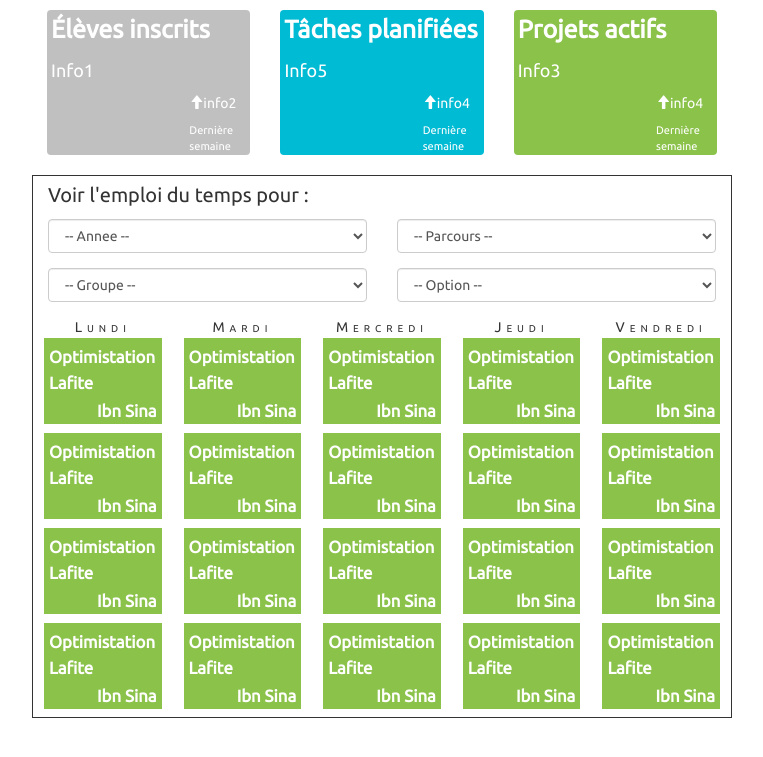
After one commit to KOHITech/CampusApp.Serevr, a PHP site: page /Dashboard_modal.html in a window 1280 px wide. The commit adds this page. Shown: the top 757 px of the page, without its empty margins (258-1021 px from the left). Run offline with PHP 8.4, Linux system fonts and the light colour scheme.

Commit message:
adding dashboard modal & refactoring addTask page

```diff
--- /dev/null
+++ b/Dashboard_modal.html
@@ -0,0 +1,371 @@
+
+
+<!DOCTYPE html>
+<html>
+  <head>
+    <meta charset="utf-8">
+    <meta http-equiv="X-UA-Compatible" content="IE=edge">
+    <meta name="viewport" content="width=device-width, initial-scale=1">
+    <!-- The above 3 meta tags *must* come first in the head; any other head content must come *after* these tags -->
+    <meta name="description" content="">
+    <meta name="author" content="">
+    <link rel="icon" type="image/x-icon" href="img/campusapp.ico">
+
+    <title>ECC Dashboard</title>
+
+    <!-- Bootstrap core CSS -->
+
+    <link href="dist/css/bootstrap.min.css" rel="stylesheet">
+
+    <link href="css/dashboard_modal.css" rel="stylesheet">
+  </head>
+  <body>
+    <div class="conteneur1">
+      <div class="col-md-4 col-lg-4 col-sm-6 col-xs-6 dash-box">
+        <div class="R1">
+          <p class="T1">Élèves inscrits</p>
+          <p class="Info1">Info1</p>
+          <p class="Info2"><span class="glyphicon glyphicon-arrow-up" aria-hidden="true"></span>info2</p>
+          <p class="T2">Dernière semaine</p>
+        </div><!--R1-->
+      </div>
+
+
+
+      <div class="col-md-4 col-lg-4 col-sm-6 col-xs-6 dash-box">
+        <div class="R3">
+            <p class="T1">Tâches planifiées</p>
+            <p class="Info1">Info5</p>
+            <p class="Info2"><span class="glyphicon glyphicon-arrow-up" aria-hidden="true"></span>info4</p>
+            <p class="T2">Dernière semaine</p>
+        </div>
+      </div><!--R3-->
+
+      <div class="col-md-4 col-lg-4 col-sm-6 col-xs-6 dash-box">
+        <div class="R2">
+            <p class="T1">Projets actifs</p>
+            <p class="Info1">Info3</p>
+            <p class="Info2"><span class="glyphicon glyphicon-arrow-up" aria-hidden="true"></span>info4</p>
+            <p class="T2">Dernière semaine</p>
+        </div>
+      </div><!--R2-->
+
+      <div style="clear: both; float: none; height: 0;"></div>
+
+    </div><!--conteneur1-->
+
+    <div class="Conteneur2">
+      <div class="block1">
+        <p class="T3">Voir l'emploi du temps pour :</p>
+        <div class="col-md-6 col-lg-6 col-sm-12 col-xs-12">
+          <div class="form-group">
+            <select name="annee" class="form-control" id="annee">
+              <option value="">-- Annee --</option>
+            </select>
+          </div>
+          <div class="form-group">
+            <select name="groupe" class="form-control" id="groupe">
+              <option value="">-- Groupe --</option>
+            </select>
+          </div>
+        </div>
+        <div class="col-md-6 col-lg-6 col-sm-12 col-xs-12">
+          <div class="form-group">
+            <select name="parcours" class="form-control" id="parcours">
+              <option value="">-- Parcours --</option>
+            </select>
+          </div>
+          <div class="form-group">
+            <select name="option" class="form-control" id="option">
+              <option value="">-- Option --</option>
+            </select>
+          </div>
+        </div>
+      </div> <!--block1-->
+
+      <div class="col-xs 5ths col-sm-5ths col-md-5ths col-lg-5ths">
+        <p class="day">Lundi</p>
+        <div class="task">
+          <p class="subject">Optimistation</p>
+          <p class="prof">Lafite</p>
+          <p class="salle">Ibn Sina</p>
+          <button type="button" class="btnAdd btn btn-default" aria-label="Left Align" data-toggle="modal" data-target="#myModal">
+            <span class="glyphicon glyphicon-plus" aria-hidden="true"></span>
+          </button>
+        </div>
+        <div class="task">
+          <p class="subject">Optimistation</p>
+          <p class="prof">Lafite</p>
+          <p class="salle">Ibn Sina</p>
+          <button type="button" class="btnAdd btn btn-default" aria-label="Left Align" data-toggle="modal" data-target="#myModal">
+            <span class="glyphicon glyphicon-plus" aria-hidden="true"></span>
+          </button>
+        </div>
+        <div class="task">
+          <p class="subject">Optimistation</p>
+          <p class="prof">Lafite</p>
+          <p class="salle">Ibn Sina</p>
+          <button type="button" class="btnAdd btn btn-default" aria-label="Left Align" data-toggle="modal" data-target="#myModal">
+            <span class="glyphicon glyphicon-plus" aria-hidden="true"></span>
+          </button>
+        </div>
+        <div class="task">
+          <p class="subject">Optimistation</p>
+          <p class="prof">Lafite</p>
+          <p class="salle">Ibn Sina</p>
+          <button type="button" class="btnAdd btn btn-default" aria-label="Left Align" data-toggle="modal" data-target="#myModal">
+            <span class="glyphicon glyphicon-plus" aria-hidden="true"></span>
+          </button>
+        </div>
+      </div>
+      <div class="col-xs 5ths col-sm-5ths col-md-5ths col-lg-5ths">
+        <p class="day">Mardi</p>
+        <div class="task">
+          <p class="subject">Optimistation</p>
+          <p class="prof">Lafite</p>
+          <p class="salle">Ibn Sina</p>
+          <button type="button" class="btnAdd btn btn-default" aria-label="Left Align" data-toggle="modal" data-target="#myModal">
+            <span class="glyphicon glyphicon-plus" aria-hidden="true"></span>
+          </button>
+        </div>
+        <div class="task">
+          <p class="subject">Optimistation</p>
+          <p class="prof">Lafite</p>
+          <p class="salle">Ibn Sina</p>
+          <button type="button" class="btnAdd btn btn-default" aria-label="Left Align" data-toggle="modal" data-target="#myModal">
+            <span class="glyphicon glyphicon-plus" aria-hidden="true"></span>
+          </button>
+        </div>
+        <div class="task">
+          <p class="subject">Optimistation</p>
+          <p class="prof">Lafite</p>
+          <p class="salle">Ibn Sina</p>
+          <button type="button" class="btnAdd btn btn-default" aria-label="Left Align" data-toggle="modal" data-target="#myModal">
+            <span class="glyphicon glyphicon-plus" aria-hidden="true"></span>
+          </button>
+        </div>
+        <div class="task">
+          <p class="subject">Optimistation</p>
+          <p class="prof">Lafite</p>
+          <p class="salle">Ibn Sina</p>
+          <button type="button" class="btnAdd btn btn-default" aria-label="Left Align" data-toggle="modal" data-target="#myModal">
+            <span class="glyphicon glyphicon-plus" aria-hidden="true"></span>
+          </button>
+        </div>
+      </div>
+      <div class="col-xs 5ths col-sm-5ths col-md-5ths col-lg-5ths">
+        <p class="day">Mercredi</p>
+        <div class="task">
+          <p class="subject">Optimistation</p>
+          <p class="prof">Lafite</p>
+          <p class="salle">Ibn Sina</p>
+          <button type="button" class="btnAdd btn btn-default" aria-label="Left Align" data-toggle="modal" data-target="#myModal">
+            <span class="glyphicon glyphicon-plus" aria-hidden="true"></span>
+          </button>
+        </div>
+        <div class="task">
+          <p class="subject">Optimistation</p>
+          <p class="prof">Lafite</p>
+          <p class="salle">Ibn Sina</p>
+          <button type="button" class="btnAdd btn btn-default" aria-label="Left Align" data-toggle="modal" data-target="#myModal">
+            <span class="glyphicon glyphicon-plus" aria-hidden="true"></span>
+          </button>
+        </div>
+        <div class="task">
+          <p class="subject">Optimistation</p>
+          <p class="prof">Lafite</p>
+          <p class="salle">Ibn Sina</p>
+          <button type="button" class="btnAdd btn btn-default" aria-label="Left Align" data-toggle="modal" data-target="#myModal">
+            <span class="glyphicon glyphicon-plus" aria-hidden="true"></span>
+          </button>
+        </div>
+        <div class="task">
+          <p class="subject">Optimistation</p>
+          <p class="prof">Lafite</p>
+          <p class="salle">Ibn Sina</p>
+          <button type="button" class="btnAdd btn btn-default" aria-label="Left Align" data-toggle="modal" data-target="#myModal">
+            <span class="glyphicon glyphicon-plus" aria-hidden="true"></span>
+          </button>
+        </div>
+      </div>
+      <div class="col-xs 5ths col-sm-5ths col-md-5ths col-lg-5ths">
+        <p class="day">Jeudi</p>
+        <div class="task">
+          <p class="subject">Optimistation</p>
+          <p class="prof">Lafite</p>
+          <p class="salle">Ibn Sina</p>
+          <button type="button" class="btnAdd btn btn-default" aria-label="Left Align" data-toggle="modal" data-target="#myModal">
+            <span class="glyphicon glyphicon-plus" aria-hidden="true"></span>
+          </button>
+        </div>
+        <div class="task">
+          <p class="subject">Optimistation</p>
+          <p class="prof">Lafite</p>
+          <p class="salle">Ibn Sina</p>
+          <button type="button" class="btnAdd btn btn-default" aria-label="Left Align" data-toggle="modal" data-target="#myModal">
+            <span class="glyphicon glyphicon-plus" aria-hidden="true"></span>
+          </button>
+        </div>
+        <div class="task">
+          <p class="subject">Optimistation</p>
+          <p class="prof">Lafite</p>
+          <p class="salle">Ibn Sina</p>
+          <button type="button" class="btnAdd btn btn-default" aria-label="Left Align" data-toggle="modal" data-target="#myModal">
+            <span class="glyphicon glyphicon-plus" aria-hidden="true"></span>
+          </button>
+        </div>
+        <div class="task">
+          <p class="subject">Optimistation</p>
+          <p class="prof">Lafite</p>
+          <p class="salle">Ibn Sina</p>
+          <button type="button" class="btnAdd btn btn-default" aria-label="Left Align" data-toggle="modal" data-target="#myModal">
+            <span class="glyphicon glyphicon-plus" aria-hidden="true"></span>
+          </button>
+        </div>
+      </div>
+      <div class="col-xs 5ths col-sm-5ths col-md-5ths col-lg-5ths">
+        <p class="day">Vendredi</p>
+        <div class="task">
+          <p class="subject">Optimistation</p>
+          <p class="prof">Lafite</p>
+          <p class="salle">Ibn Sina</p>
+          <button type="button" class="btnAdd btn btn-default" aria-label="Left Align" data-toggle="modal" data-target="#myModal">
+            <span class="glyphicon glyphicon-plus" aria-hidden="true"></span>
+          </button>
+        </div>
+        <div class="task">
+          <p class="subject">Optimistation</p>
+          <p class="prof">Lafite</p>
+          <p class="salle">Ibn Sina</p>
+          <button type="button" class="btnAdd btn btn-default" aria-label="Left Align" data-toggle="modal" data-target="#myModal">
+            <span class="glyphicon glyphicon-plus" aria-hidden="true"></span>
+          </button>
+        </div>
+        <div class="task">
+          <p class="subject">Optimistation</p>
+          <p class="prof">Lafite</p>
+          <p class="salle">Ibn Sina</p>
+          <button type="button" class="btnAdd btn btn-default" aria-label="Left Align" data-toggle="modal" data-target="#myModal">
+            <span class="glyphicon glyphicon-plus" aria-hidden="true"></span>
+          </button>
+        </div>
+        <div class="task">
+          <p class="subject">Optimistation</p>
+          <p class="prof">Lafite</p>
+          <p class="salle">Ibn Sina</p>
+          <button type="button" class="btnAdd btn btn-default" aria-label="Left Align" data-toggle="modal" data-target="#myModal">
+            <span class="glyphicon glyphicon-plus" aria-hidden="true"></span>
+          </button>
+        </div>
+      </div>
+    </div><!--conteneur2-->
+
+    <!-- Modal -->
+    <div id="myModal" class="modal fade" role="dialog">
+      <div class="modal-dialog">
+
+        <!-- Modal content-->
+        <div class="modal-content">
+          <div class="modal-header">
+            <button type="button" class="close" data-dismiss="modal">&times;</button>
+            <h4 class="modal-title">Add a task</h4>
+          </div>
+          <div class="modal-body">
+            <div class="block1">
+              <div class="panel panel-default">
+                <div class="panel-heading">
+                  <h3 class="panel-title"><p class="T1">Informations générales</p></h3>
+                </div>
+                <div class="panel-body">
+                  <div class="R1">
+                    <p class="T2">Nom de la matière/du créneau</p>
+                    <input class="I1" type="text" name="matière">
+                  </div>
+
+                  <div class="R2">
+                    <p class="T3">Nom de l'encadrant</p>
+                    <input class="I2" type="text" name="encadrant">
+                  </div>
+
+                  <div class="R3">
+                    <p class="T4">Salle</p>
+                    <input class="I3" type="text" name="salle">
+                  </div>
+                </div>
+              </div>
+            </div><!--block1-->
+
+            <div class="block2">
+              <div class="R1">
+                <div class="panel panel-default">
+                  <div class="panel-heading">
+                  <h3 class="panel-title">
+                    <label><input type="checkbox" name="choix1" value="1" class="C1">Elève Première Année</label>
+                  </h3>
+                  </div>
+                  <div class="panel-body">
+                  <label><input type="checkbox" name="choix2" value="1" class="C2">Groupe 1</label>
+                  <label><input type="checkbox" name="choix2" value="2" class="C2">Groupe 2</label>
+                  <label><input type="checkbox" name="choix2" value="3" class="C2">Groupe 3</label>
+                  <label><input type="checkbox" name="choix2" value="4" class="C2">Groupe 4</label>
+                  <label><input type="checkbox" name="choix2" value="5" class="C2">Groupe 5</label>
+                  <label><input type="checkbox" name="choix2" value="6" class="C2">Groupe 6</label>
+                  <label><input type="checkbox" name="choix2" value="7" class="C2">Groupe 7</label>
+                  <label><input type="checkbox" name="choix2" value="8" class="C2">Groupe 8</label>
+                  </div>
+                </div>
+              </div>
+              <div class="R2">
+                <div class="panel panel-default">
+                  <div class="panel-heading">
+                  <h3 class="panel-title">
+                    <label><input type="checkbox" name="choix1" value="1" class="C1">Elève Deuxième Année</label>
+                  </h3>
+                  </div>
+                  <div class="panel-body">
+                  <label><input type="checkbox" name="choix3" value="1" class="C2">Groupe 1</label>
+                  <label><input type="checkbox" name="choix3" value="2" class="C2">Groupe 2</label>
+                  <label><input type="checkbox" name="choix3" value="3" class="C2">Groupe 3</label>
+                  <label><input type="checkbox" name="choix3" value="4" class="C2">Groupe 4</label>
+                  <label><input type="checkbox" name="choix3" value="5" class="C2">Groupe 5</label>
+                  <label><input type="checkbox" name="choix3" value="6" class="C2">Electif </label>
+                  <label><input type="checkbox" name="choix3" value="7" class="C2">ISC </label>
+                  <label><input type="checkbox" name="choix3" value="8" class="C2">BOA </label>
+                  </div>
+                </div>
+              </div>
+              <div class="R3">
+                <div class="panel panel-default">
+                  <div class="panel-heading">
+                    <h3 class="panel-title" >
+                      <label><input type="checkbox" name="choix1" value="1" class="C1">Elève Troisième Année</label>
+                    </h3>
+                  </div>
+
+                  <div class="panel-body">
+                    <label><input type="checkbox" name="choix3" value="1" class="C2">Groupe 1</label>
+                    <label><input type="checkbox" name="choix3" value="2" class="C2">Groupe 2</label>
+                    <label><input type="checkbox" name="choix3" value="3" class="C2">Groupe 3</label>
+                    <label><input type="checkbox" name="choix3" value="4" class="C2">Electif</label>
+                    <label><input type="checkbox" name="choix3" value="5" class="C2">Energie</label>
+                    <label><input type="checkbox" name="choix3" value="6" class="C2">Génie Industriel</label>
+                    <label><input type="checkbox" name="choix3" value="7" class="C2">Manager </label>
+                    <label><input type="checkbox" name="choix3" value="8" class="C2">Entrepreneur </label>
+                  </div>
+                </div>
+              </div>
+            </div>
+          </div>
+          <div class="modal-footer">
+            <button type="button" class="btn btn-default" data-dismiss="modal">Add</button>
+          </div>
+        </div>
+
+      </div>
+    </div>
+
+      <script src="js/jquery-3.1.1.min.js"></script>
+      <!-- // <script src="js/main.js"></script> -->
+      <script src="dist/js/bootstrap.min.js"></script>
+   </body>
+</html>
--- a/css/add.css
+++ b/css/add.css
@@ -9,10 +9,12 @@
 	}
 .R2{
 	display: inline-block;
+	width:30%;
 	margin-left:5%;
 	}
 .R3{
 	display: inline-block;
+	width:30%;
 	float:right;
 	}
 .block2{
@@ -38,3 +40,6 @@
 	background-color:#dff0d8!important;
 	border-color:#d6e9c6!important;
 }
+.panel-body label{
+	display: block;
+}
--- /dev/null
+++ b/css/dashboard_modal.css
@@ -0,0 +1,225 @@
+
+@import url('https://fonts.googleapis.com/css?family=Ubuntu');
+
+body {
+	font-family: Ubuntu;
+}
+
+.conteneur1
+{
+	width : 700px;
+	/*height : 140px;*/
+	margin : auto;
+	margin-top: 10px;
+	margin-bottom: 10px;
+}
+
+.dash-box {
+	/*border: 1px solid #e3e3e3;*/
+	/*border-radius: 4px;*/
+	/*padding: 5px;*/
+	/*height : 140px;*/
+	/*margin: 0px 10px;*/
+}
+
+.conteneur1 .R1, .R2, .R3 {
+	border-radius: 4px;
+}
+
+.conteneur1 .R1
+{
+	/*float : left;*/
+	background-color : #C0C0C0;
+}
+.conteneur1 .R3
+{
+	/*display: inline-block;*/
+	/*float : right;*/
+	background-color : #00bbd4;
+}
+.conteneur1 .R2
+{
+	background-color : #8bc24a;
+	/*display: inline-block;*/
+	/*margin-top:0;*/
+}
+.conteneur1 .T1
+{
+	color : #FFFFFF;
+	font-weight : bold;
+	font-size: 25px;
+	padding-left: 4px;
+	padding-top: 2px;
+
+}
+.conteneur1 .T2
+{
+	color : #FFFFFF;
+	padding-left: 70%;
+	font-size: 11px;
+}
+.Info2
+{
+
+	color: #FFFFFF;
+	padding-left:70%;
+
+}
+.Info1{
+	padding-left: 2%;
+	font-size: 18px;
+	color: #FFFFFF;
+}
+.Conteneur2
+{
+	background-color: #FFFFFF;
+	padding-top: 5px;
+	width : 700px;
+	border: 1px solid;
+	margin : auto;
+	overflow: hidden;
+
+}
+.Conteneur2 .T3{
+	font-size: 20px;
+	padding-left: 15px;
+}
+.day {
+	letter-spacing: 5px;
+	font-variant: small-caps;
+	margin: auto;
+	text-align: center;
+}
+.task{
+	background-color:#8bc24a;
+	border:1px white solid;
+	padding: 5px;
+	padding-bottom: 1px;
+	overflow: hidden;
+	margin-bottom: 7px;
+	color: white;
+	font-size: 120%;
+	font-weight: bold;
+}
+.task * {
+	margin: 2px 0px;
+}
+.task .subject {
+	display: block;
+}
+
+.task .prof {
+	display: block;
+}
+
+.task .salle {
+	float: right;
+	display: block;
+	margin-bottom: 0px;
+}
+
+.task .btnAdd {
+	display: none;
+	border-radius: 3px;
+	border: none;
+	background-color: red;
+	color: white;
+	font-size: 60%;
+	text-align: center;
+	font-weight: normal;
+	float: left;
+}
+.btn.btnAdd {
+	padding: 1px 3px;
+}
+
+.task:hover .btnAdd {
+	display: block;
+	cursor: pointer;
+}
+
+
+
+.col-xs-5ths,
+.col-sm-5ths,
+.col-md-5ths,
+.col-lg-5ths {
+    position: relative;
+    min-height: 1px;
+    padding-right: 10px;
+    padding-left: 10px;
+}
+
+.col-xs-5ths {
+    width: 20%;
+    float: left;
+}
+
+@media (min-width: 768px) {
+    .col-sm-5ths {
+        width: 20%;
+        float: left;
+    }
+}
+
+@media (min-width: 992px) {
+    .col-md-5ths {
+        width: 20%;
+        float: left;
+    }
+}
+
+@media (min-width: 1200px) {
+    .col-lg-5ths {
+        width: 20%;
+        float: left;
+    }
+}
+#myModal .block1{
+	width: 700px;
+	margin:auto;
+}
+#myModal .R1{
+	width:30%;
+	float:left;
+	}
+#myModal .R2{
+	display: inline-block;
+	width:30%;
+	margin-left:5%;
+	}
+#myModal .R3{
+	display: inline-block;
+	width:30%;
+	float:right;
+	}
+#myModal .block2{
+	padding-top : 15px;
+	width: 700px;
+	margin:auto;
+}
+#myModal .Dropdown{
+
+	float:left;
+	background-color: #dff0d8;
+}
+#myModal .T1{
+	font-weight: bold;
+}
+#myModal .panel-title{
+	font-weight: bold;
+	font-size : 15px;
+
+}
+#myModal .panel-heading{
+	color : #3c763d!important;
+	background-color:#dff0d8!important;
+	border-color:#d6e9c6!important;
+}
+#myModal .panel-body label{
+	display: block;
+}
+
+#myModal .modal-dialog {
+	width: 800px;
+}
```
Also changed, not shown: add.html (+31 -45 lines), dashboard.html (+21 -21 lines).
